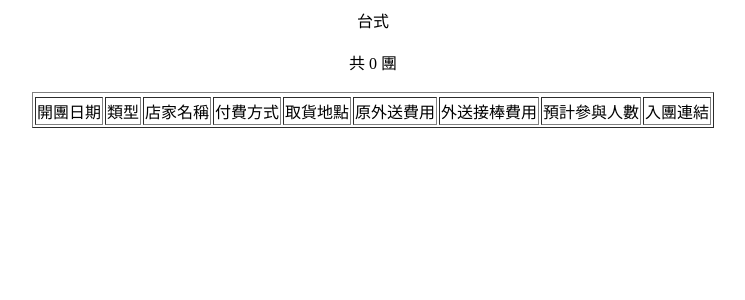
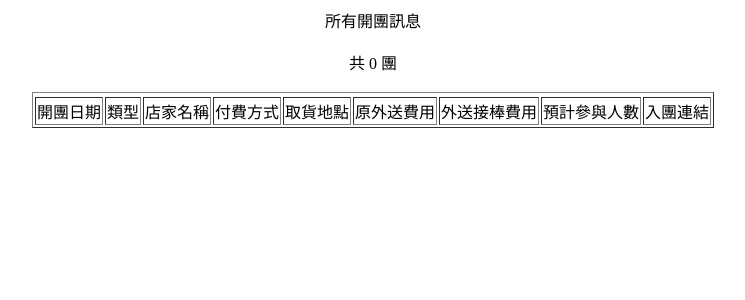
Before and after one commit to yuxinkao/total, a PHP site: page / in a window 1280 px wide. Shown: the top 300 px of the page, without its empty margins (267-1012 px from the left). Run offline with PHP 8.4, Linux system fonts and the light colour scheme; data that the repository does not hold is empty.

Commit message:
Update index.php

```diff
--- a/index.php
+++ b/index.php
@@ -2,7 +2,7 @@
 <html>
 <head>
 <meta charset="utf-8" />
-<title>台式查詢</title>
+<title>所有開團查詢</title>
 </head>
 <body>
 <?php
@@ -11,12 +11,12 @@ $link = mysqli_connect("acw2033ndw0at1t7.cbetxkdyhwsb.us-east-1.rds.amazonaws.co
         or die("無法開啟MySQL資料庫連接!<br/>");
 mysqli_select_db($link, "gk4xqozmcqv07zee");  // 選擇gk4xqozmcqv07zeev資料庫
 // 查詢台式
-$sql = "SELECT date,kind,food,pay,place,dmoney,takemoney,people,inviteurl FROM delivery where kind='台式'";
+$sql = "SELECT date,kind,food,pay,place,dmoney,takemoney,people,inviteurl FROM delivery";
 // 送出查詢台式的SQL指令
 if ( $result = mysqli_query($link, $sql) ) {
    // 取得記錄數
    $total_records = mysqli_num_rows($result);
-   echo "<center>台式</center><br/>";
+   echo "<center>所有開團訊息</center><br/>";
    echo "<center>共 $total_records 團</center><br/>";
    echo "<center><table border=><tr>";
 // 顯示欄位名稱
```
